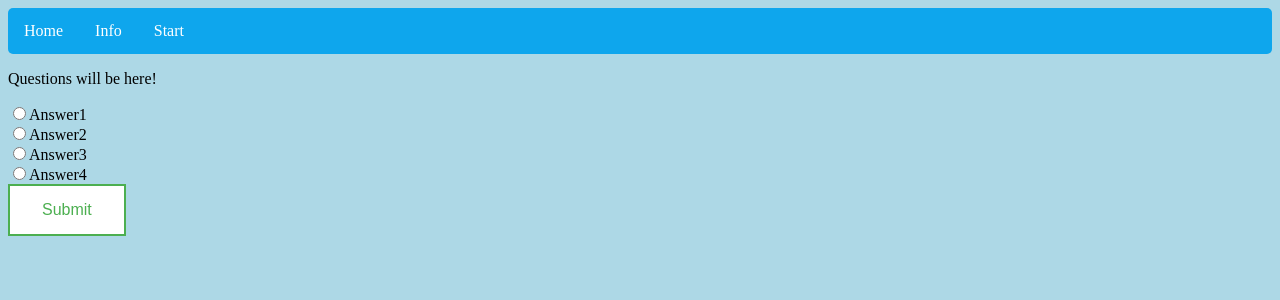
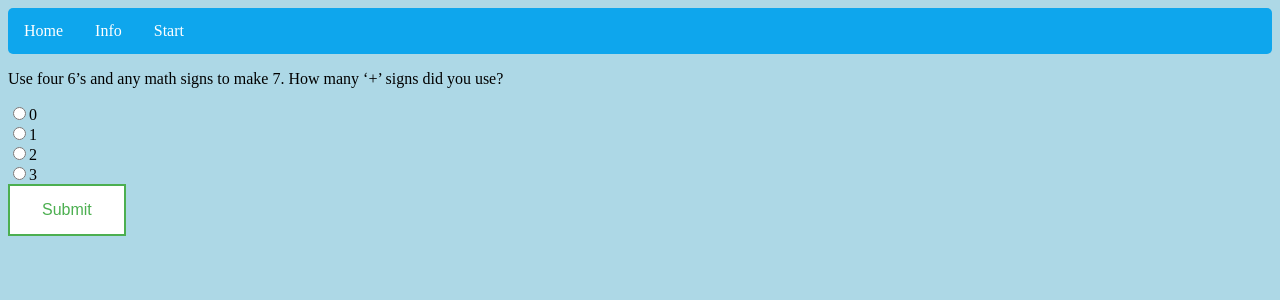
Before and after one commit to haoteng10/Apps4Good-Project, a Node server app: page /question in a window 1280 px wide. Shown: the top 300 px of the page. Run offline with Node 20, Linux system fonts and the light colour scheme.

Commit message:
Showing questions

```diff
--- a/package.json
+++ b/package.json
@@ -5,8 +5,8 @@
   "main": "app.js",
   "dependencies": {
     "body-parser": "^1.18.3",
-    "express": "^3.2.6",
     "ejs": "^2.6.1",
+    "express": "^4.16.4",
     "method-override": "^3.0.0"
   },
   "devDependencies": {},
--- /dev/null
+++ b/routes/index.js
@@ -0,0 +1,76 @@
+var express = require("express");
+var router  = express.Router();
+
+// Main GET route
+
+router.get("/", (req, res) => {
+  res.render("index.ejs");
+});
+
+// Fetch the start page
+
+router.get('/start', (req, res) => {
+  res.render("start");
+});
+
+// USER DATA POST ROUTE
+
+var userData = {
+  name: null,
+  grade: -1
+};
+
+router.post('/start', (req,res) => {
+  console.log(req.body.player_name);
+  console.log(req.body.player_grade);
+  if (req.body.player_name !== "" && req.body.player_grade != undefined){
+    userData.name = req.body.player_name;
+    userData.grade = req.body.player_grade;
+    console.log(userData.name + " is playing the game.");
+    res.redirect("/question");
+  } else {
+    res.redirect("/start");
+  }
+
+});
+
+
+var question_datas = [
+        {
+            question: "Use four 6’s and any math signs to make 7. How many ‘+’ signs did you use?",
+            selections: ["0", "1", "2", "3"],
+            correctChoice: "1"
+        }
+    ];
+
+var chosenQuestion = question_datas[0];
+
+// Fetch the question page
+router.get("/question", (req, res) => {
+  res.render("question_form", {chosenQuestion: chosenQuestion});
+});
+
+// Question POST route
+
+var userQuestionResult = {
+  question_id : null,
+  question_answer: -1
+};
+
+router.post("/question", (req,res) => {
+  // Get the data
+  userQuestionResult.question_id = req.body.id;
+  userQuestionResult.question_answer = req.body.answer;
+  // Compare the data
+  // Redirect to the result page
+  console.log("Here is the result: " + userQuestionResult.question_answer);
+  res.redirect("/result");
+});
+
+
+// Fetch the result page
+router.get("/result", (req, res) => {
+  res.render("result");
+});
+
+module.exports = router;
--- a/views/question_form.ejs
+++ b/views/question_form.ejs
@@ -1,11 +1,11 @@
 <% include ./partials/header %>
 
 		<form action="question" method="POST">
-			<p id = "question_text">Questions will be here!</p>
-			<input type="radio" name="answer" value="Answer1">Answer1<br>
-			<input type="radio" name="answer" value="Answer2">Answer2<br>
-			<input type="radio" name="answer" value="Answer3">Answer3<br>
-			<input type="radio" name="answer" value="Answer4">Answer4<br>
+			<p id = "question_text"><%=chosenQuestion.question%></p>
+			<input type="radio" name="answer" value="Answer1"><%= chosenQuestion.selections[0] %><br>
+			<input type="radio" name="answer" value="Answer2"><%= chosenQuestion.selections[1] %><br>
+			<input type="radio" name="answer" value="Answer3"><%= chosenQuestion.selections[2] %><br>
+			<input type="radio" name="answer" value="Answer4"><%= chosenQuestion.selections[3] %><br>
 			<input type="submit" value="Submit">
 		</form>
 
```
Also changed, not shown: app.js (+2 -61 lines).
